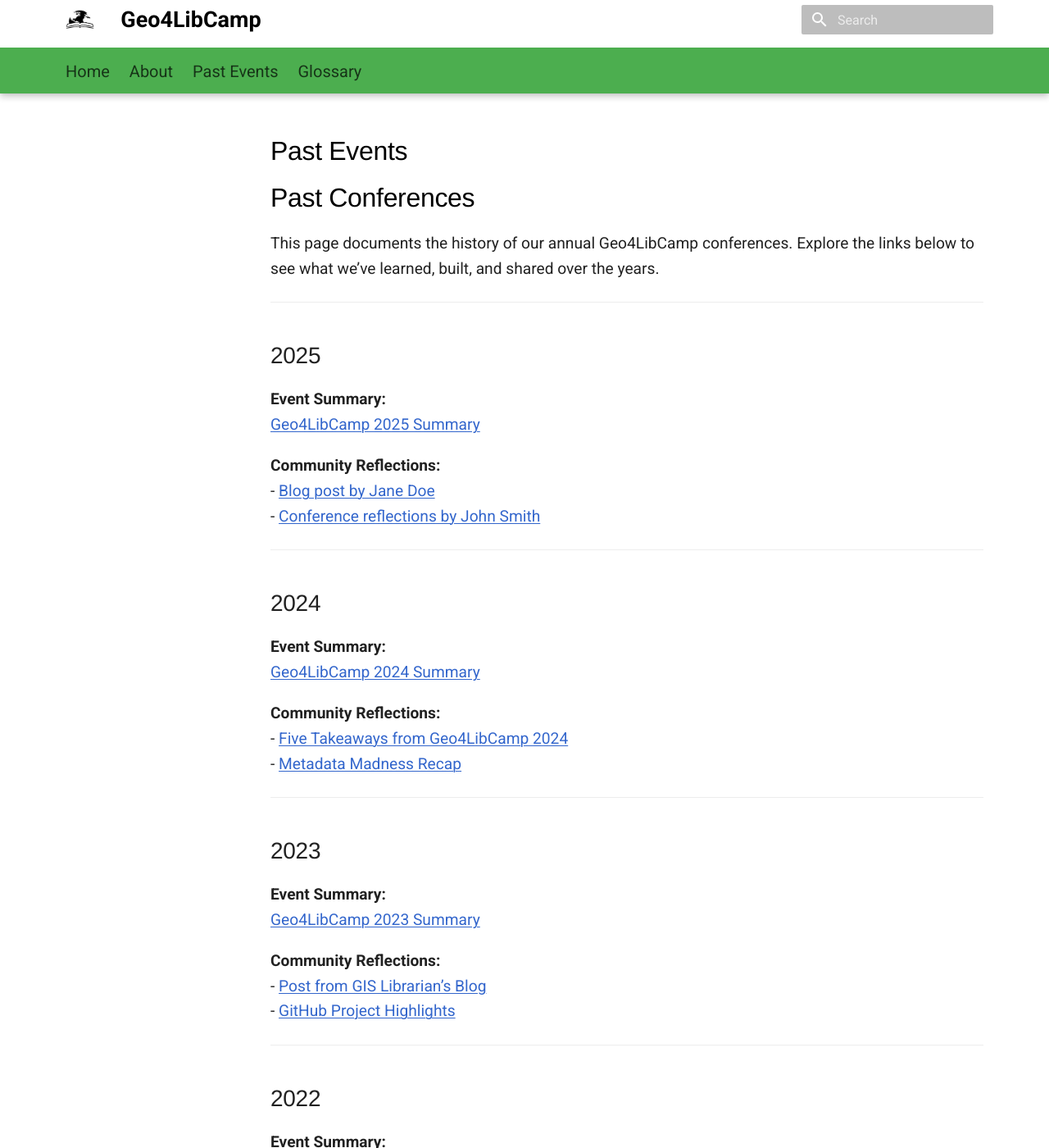
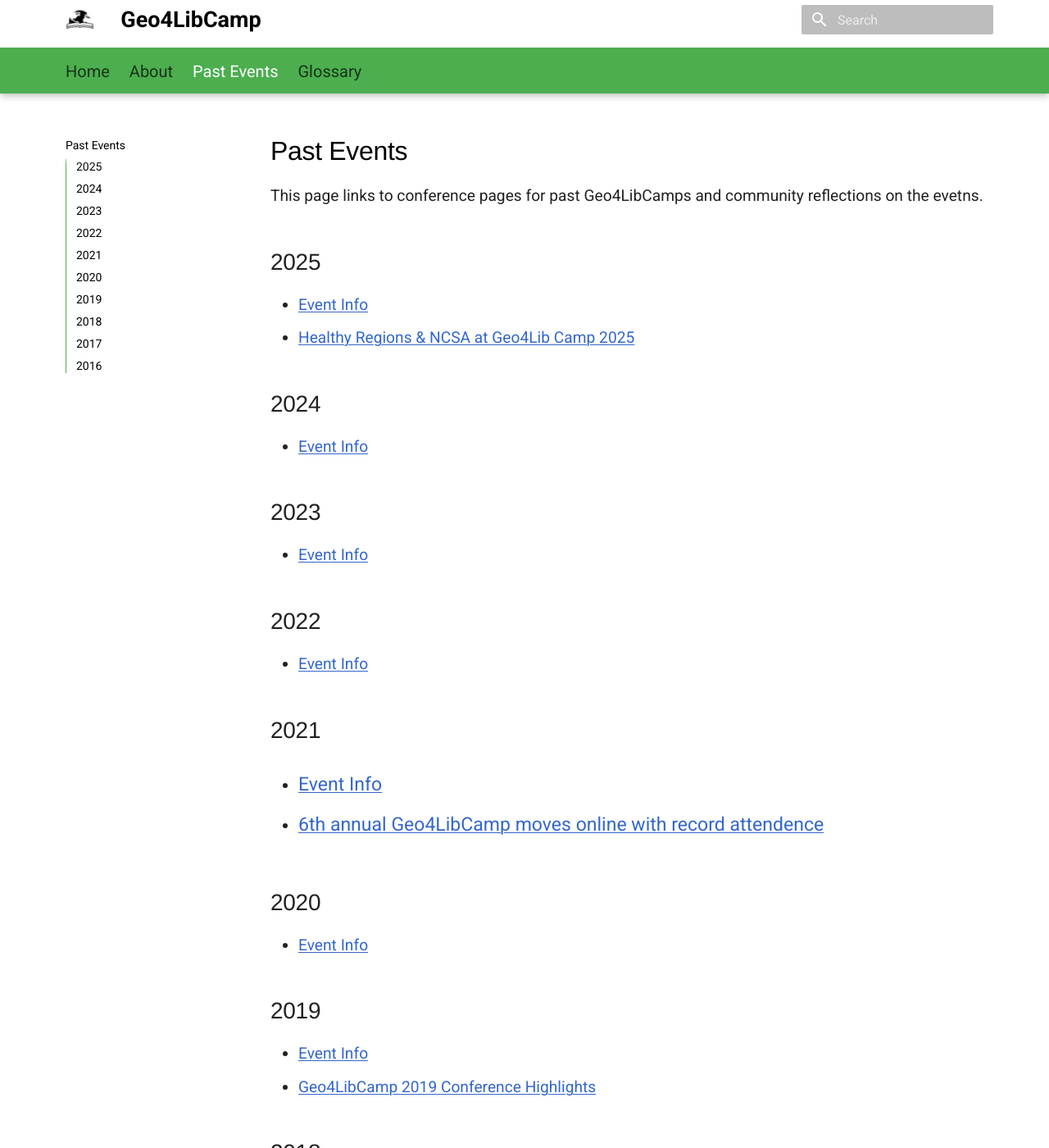
Before and after one commit to geo4lib/geo4libcamp-website, an MkDocs documentation site: the page built from docs/past-events.md, in a window 1280 px wide and 1400 px high. Shown: the whole window at 82% size. Built offline with MkDocs 1.6.1 and Material for MkDocs 9.7.7, drawn with Linux system fonts in a browser that asks for light colours; some of the changed text lies outside the part shown.

Commit message:
Simplify past events page

```diff
--- a/docs/past-events.md
+++ b/docs/past-events.md
@@ -1,73 +1,67 @@
 
 # Past Events
 
-# Past Conferences
-
-This page documents the history of our annual Geo4LibCamp conferences. Explore the links below to see what we’ve learned, built, and shared over the years.
-
----
+This page links to conference pages for past Geo4LibCamps and community reflections on the evetns.
 
 ## 2025
 
-**Event Summary:**
-[Geo4LibCamp 2025 Summary](link-to-internal-summary-2025)
+- [Event Info](../2025)
+- [Healthy Regions & NCSA at Geo4Lib Camp 2025](https://healthyregions.org/2025/07/02/healthy-regions-ncsa-at-geo4lib-camp-2025/)
 
-**Community Reflections:**
-- [Blog post by Jane Doe](https://example.com/blog/jane-geo4lib-2025)
-- [Conference reflections by John Smith](https://example.com/geo4lib2025-notes)
-
----
 
 ## 2024
 
-**Event Summary:**
-[Geo4LibCamp 2024 Summary](link-to-internal-summary-2024)
+- [Event Info](../2024)
 
-**Community Reflections:**
-- [Five Takeaways from Geo4LibCamp 2024](https://example.com/five-takeaways-2024)
-- [Metadata Madness Recap](https://example.com/metadata-madness-2024)
 
----
 
 ## 2023
 
-**Event Summary:**
-[Geo4LibCamp 2023 Summary](link-to-internal-summary-2023)
+- [Event Info](./2023/agenda.md)
 
-**Community Reflections:**
-- [Post from GIS Librarian’s Blog](https://example.com/gis-blog-2023)
-- [GitHub Project Highlights](https://github.com/example/geo4libcamp2023)
-
----
 
 ## 2022
 
-**Event Summary:**
-[Geo4LibCamp 2022 Summary](link-to-internal-summary-2022)
+- [Event Info](./2022.md)
 
-**Community Reflections:**
-- [Workshop Roundup](https://example.com/geo4lib-2022-workshops)
 
----
 
-*More years coming soon...*
+## 2021
+
+- [Event Info](./2021.md)
+
+- [6th annual Geo4LibCamp moves online with record attendence](https://web.archive.org/web/20210305164026/https://library.stanford.edu/blogs/digital-library-blog/2021/02/6th-annual-geo4libcamp-moves-online-record-attendence)
+
+## 2020
+
+- [Event Info](./2020.md)
+
+
+## 2019
+
+- [Event Info](https://geo4libcamp2019.sched.com)
+- [Geo4LibCamp 2019 Conference Highlights](https://doi.org/10.1080/15420353.2019.1639994)
+
+
+## 2018
+
+- [Event Info](https://geo4libcamp2018.sched.com)
+- [Five Things I Learned at…. Geo4Lib Camp 2018](https://data-services.hosting.nyu.edu/five-things-i-learned-at-geo4lib-camp-2018/)
+
+
+## 2017
+
+- [Event Info](https://geo4libcamp2017.sched.com)
+- [A productive week at Geo4LibCamp 2017](https://web.archive.org/web/20230705192207/https://library.stanford.edu/blogs/digital-library-blog/2017/02/productive-week-geo4libcamp-2017)
+- [Five Things We Learned At . . . Geo4LibCamp 2017](https://data-services.hosting.nyu.edu/ftwla-geo4libcamp-2017/)
+- [Geo4LibCamp 2017](http://geospatialmetadatalibrarian.blogspot.com/2017/03/geo4libcamp-2017.html?m=0)
+
+
+## 2016
+
+- [Event Info](https://geo4libcamp2016.sched.com)
+- [Inaugural Geo4LibCamp forges new collaborations](https://web.archive.org/web/20230605173859/https://library.stanford.edu/blogs/digital-library-blog/2016/02/inaugural-geo4libcamp-forges-new-collaborations)
 
 ---
 
 *Have a blog post or write-up from a past conference? Let us know and we’ll add it here!*
-
-
-
-
-
-
-
-
-
-- [Inaugural Geo4LibCamp forges new collaborations](https://web.archive.org/web/20230605173859/https://library.stanford.edu/blogs/digital-library-blog/2016/02/inaugural-geo4libcamp-forges-new-collaborations)
-- [A productive week at Geo4LibCamp 2017](https://web.archive.org/web/20230705192207/https://library.stanford.edu/blogs/digital-library-blog/2017/02/productive-week-geo4libcamp-2017)
-- [Five Things We Learned At . . . Geo4LibCamp 2017](https://data-services.hosting.nyu.edu/ftwla-geo4libcamp-2017/)
-- [Five Things I Learned at…. Geo4Lib Camp 2018](https://data-services.hosting.nyu.edu/five-things-i-learned-at-geo4lib-camp-2018/)
-- [Geo4LibCamp 2017](http://geospatialmetadatalibrarian.blogspot.com/2017/03/geo4libcamp-2017.html?m=0)
-- [Geo4LibCamp 2019 Conference Highlights](https://doi.org/10.1080/15420353.2019.1639994)
-- [6th annual Geo4LibCamp moves online with record attendence](https://web.archive.org/web/20210305164026/https://library.stanford.edu/blogs/digital-library-blog/2021/02/6th-annual-geo4libcamp-moves-online-record-attendence)
--- a/mkdocs.yml
+++ b/mkdocs.yml
@@ -48,15 +48,5 @@
 nav:
   - Home : index.md
   - About: about.md
-  - Past Events:
-      - 2025: '2025/index.md'
-      - 2024: '2024/index.md'
-      - 2023: '2023/agenda.md'
-      - 2022: '2022.md'
-      - 2021: '2021.md'
-      - 2020: '2020.md'
-      - 2019: 'https://geo4libcamp2019.sched.com'
-      - 2018: 'https://geo4libcamp2018.sched.com'
-      - 2017: 'https://geo4libcamp2017.sched.com'
-      - 2016: 'https://geo4libcamp2016.sched.com'
+  - Past Events: past-events.md
   - Glossary : glossary.md
```
